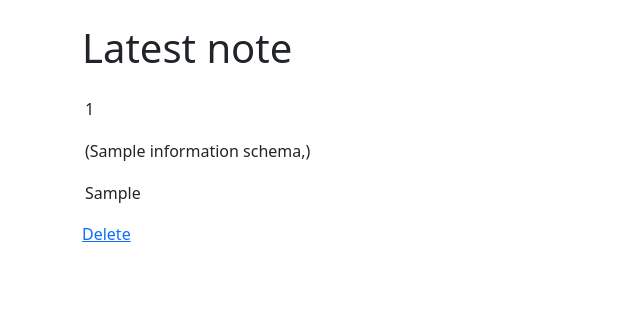
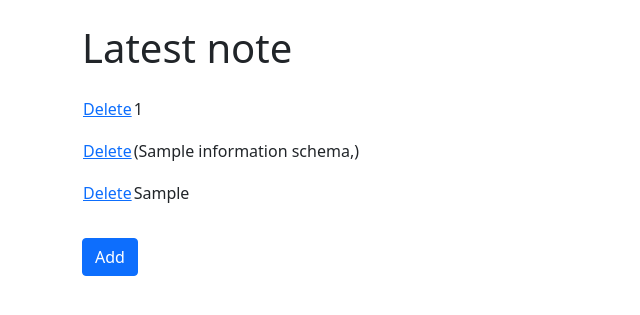
Before and after one commit to kelinsobw/socialnote, a Django app: page /table_view/1 in a window 1280 px wide. Shown: the top 315 px of the page, without its empty margins (0-640 px from the left). Run offline with Django 4.2, Linux system fonts and the light colour scheme; tables that the repository leaves empty hold one stand-in row (values such as "Sample post"); a database or web service that is not in the repository returns one stand-in record (values such as "Sample title"); some libraries are stand-ins or nearby versions.

Commit message:
Added data deletion function

```diff
--- a/socialnote/main/postgres_def.py
+++ b/socialnote/main/postgres_def.py
@@ -3,10 +3,7 @@ import random
 import psycopg2
 from socialnote.settings import DATABASES
 
-"""{'table_name': 'fsd', 'table_description': 'gfsda', 'table_privates': 'None', 'base_1': 'htgfd', 'type_1': 'Ch',
-'base_2': '', 'type_2': 'Ch', 'base_3': '', 'type_3': 'Ch', 'base_4': '', 'type_4': 'Ch', 'base_5': '', 'type_5': 'Ch',
-'base_6': '', 'type_6': 'Ch', 'base_7': '', 'type_7': 'Ch', 'base_8': '', 'type_8': 'Ch'}
-"""
+
 
 
 def create_table(info_base):
@@ -19,9 +16,8 @@ def create_table(info_base):
     )
     cur = con.cursor()
     request_base = (f'CREATE TABLE {info_base.get("table_name")} '
-               f'(ID INT PRIMARY KEY NOT NULL,')
+               f'(ID serial GENERATED BY DEFAULT AS IDENTITY PRIMARY KEY,')
     column = []
-
     for key, value in info_base.items():
         if key != "table_name" or key != "table_description":
             if str(key[0:4]) == "base" and value != "":
@@ -113,3 +109,19 @@ def add_an_enrty(table_name, data):
     cur.execute(str_request)
     con.commit()
     con.close()
+
+
+def delete_record(db_name, id):
+    con = psycopg2.connect(
+        database=(DATABASES.get('default')).get("NAME"),
+        user=(DATABASES.get('default')).get("USER"),
+        password=(DATABASES.get('default')).get("PASSWORD"),
+        host=(DATABASES.get('default')).get("HOST"),
+        port=(DATABASES.get('default')).get("PORT")
+    )
+    cur = con.cursor()
+    request_base = (
+        f"DELETE FROM {db_name} WHERE ID = '{id}'; ")
+    cur.execute(request_base)
+    con.commit()
+    con.close()
--- a/socialnote/main/views.py
+++ b/socialnote/main/views.py
@@ -2,12 +2,13 @@ import datetime
 import logging
 
 from django import forms
-from django.shortcuts import render
+from django.shortcuts import render, redirect
 from django.http import HttpResponse
 
 from main.forms import AddDatabase
 from main.models import Databases, Privates
-from main.postgres_def import create_table, get_the_date, view_colums_table, view_column_type, add_an_enrty
+from main.postgres_def import create_table, get_the_date, view_colums_table, view_column_type, add_an_enrty, \
+    delete_record
 
 logger = logging.getLogger(__name__)
 
@@ -62,7 +63,6 @@ def table_view(request, db_name):
     for element in bases_temp_1:
         bases_res.append(list(element))
     bases = bases_res
-    print(bases)
     return render(request, "main/table_view.html", {"bases": bases})
 
 
@@ -90,13 +90,13 @@ def add_data(request, db_name):
             if form.is_valid():
                 info_base = form.cleaned_data
                 add_an_enrty(db_name, info_base)
-            return HttpResponse("You don't authenticated!")
+            return redirect(f"/table_view/{db_name}")
         else:
             form = Forms_add()
         return render(request, "main/add_data.html", {"form": form})
     return HttpResponse("You don't authenticated!")
 
 
-def del_data(request):
-    print(request)
-    return HttpResponse("Profiles index view")
+def del_data(request, db_name, id):
+    delete_record(db_name, id)
+    return redirect(f"/table_view/{db_name}")
--- a/socialnote/socialnote/urls.py
+++ b/socialnote/socialnote/urls.py
@@ -25,8 +25,8 @@ urlpatterns = [
     path("", include('main.urls')),
     path("register/", register, name="register"),
     path("add_basadate/", add_database),
-    path("add_basadate/", add_database),
     path("table_view/<str:db_name>", table_view, name="table_view"),
     path("add_data/<str:db_name>", add_data, name="add_data"),
-    path("table_view/del_data/<str:db_name>", del_data, name="del_data")
+    path("del_data/<str:db_name>/<str:id>", del_data, name="del_data"),
+
 ]
--- a/socialnote/templates/main/table_view.html
+++ b/socialnote/templates/main/table_view.html
@@ -7,11 +7,12 @@
         <table>
     <tbody>
                 {% for base in bases %}
-
                     <tr>
                     <td><p>
+                        <a href="/del_data/{{ bases.0.0 }}/{{ base.0 }}">Delete</a>
 
                 </p></td>
+
                     {% for element in base %}
 
                 <td><p>
@@ -23,7 +24,13 @@
               {% endfor %}
       </tbody>
     </table>
-                            <a href=del_data/>Delete</a>
               </p>
+                    <button type="button" class="save btn btn-primary" id="Add">Add</button>
+
+<script>
+                document.getElementById('Add').onclick = function(event) {
+                window.location.href = '/add_data/{{ bases.0.0 }}';
+                }
+</script>
     </div>
 {% endblock %}
```
Also changed, not shown: socialnote/templates/main/list.html (+8 -0 lines).
